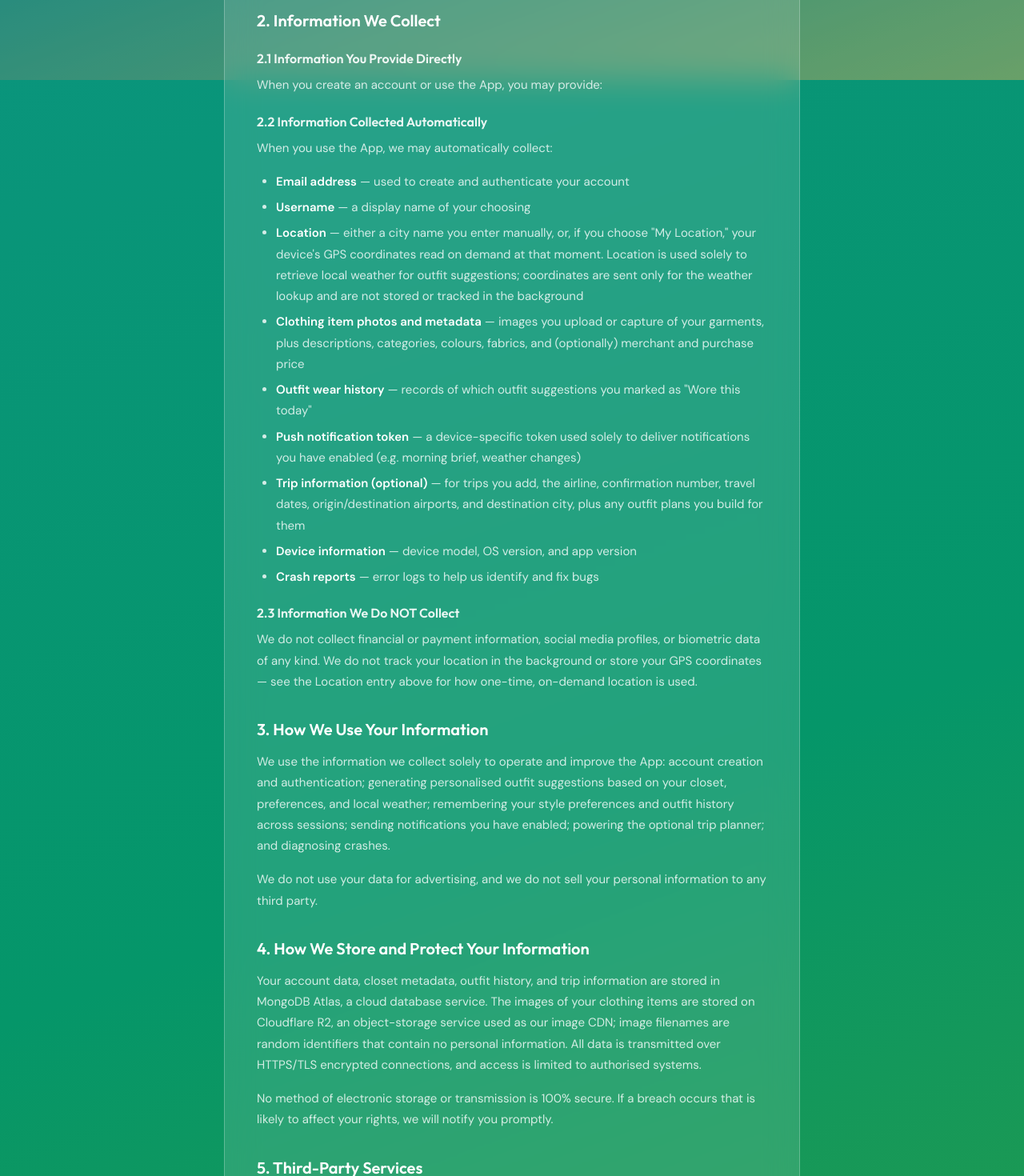
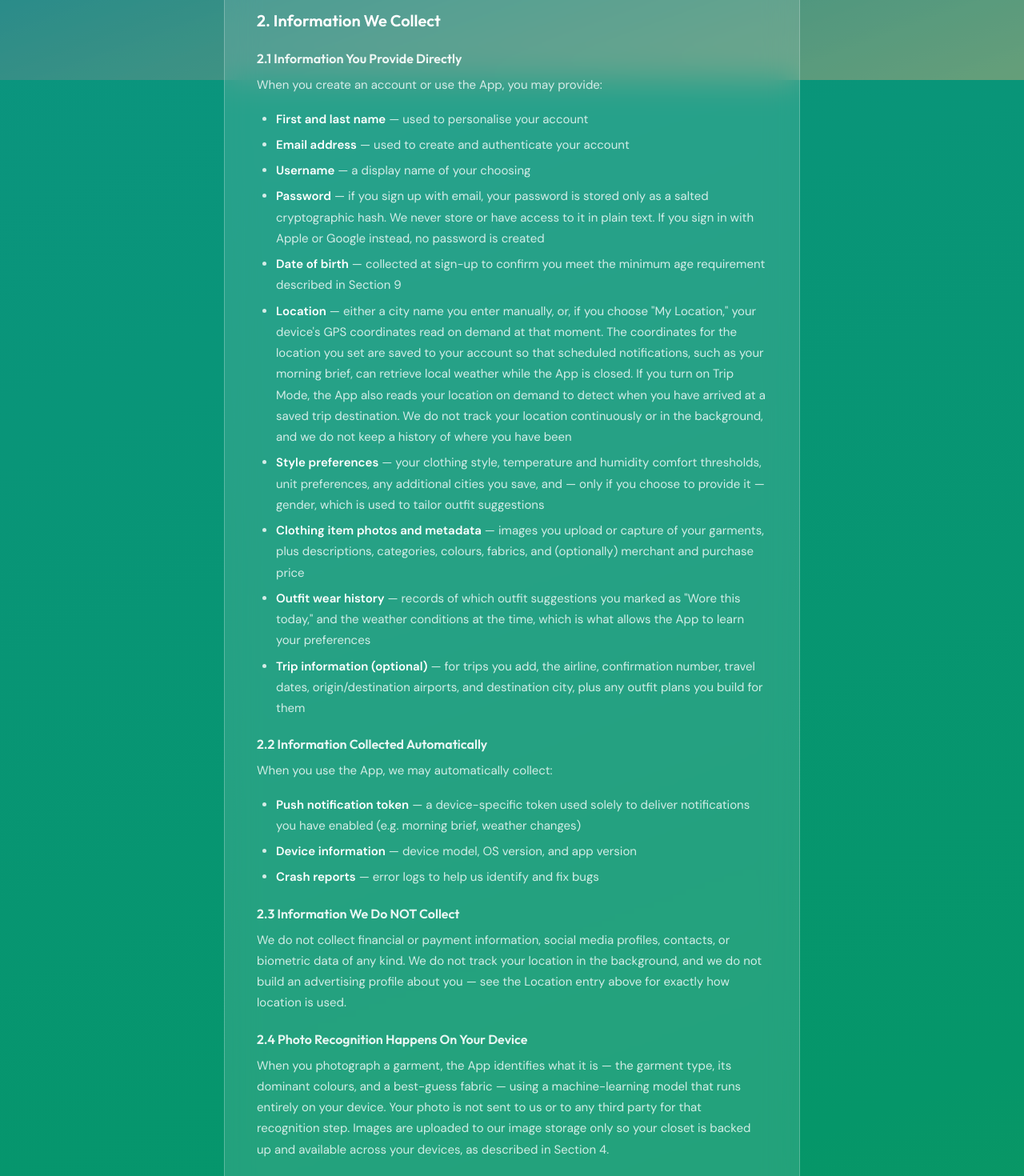
Before and after one commit to mikedeleamon/OjoLandingSite, a Next.js app: page /privacy in a window 1280 px wide. Shown: the part 700-2170 px from the top of the page at 80% size. Built offline with nearby package versions, Linux system fonts and the light colour scheme.

Commit message:
updated tos and privacy docs

```diff
--- a/app/page.tsx
+++ b/app/page.tsx
@@ -15,6 +15,9 @@ import {
     Fingerprint,
     BarChart3,
     Bell,
+    LayoutGrid,
+    CalendarCheck,
+    Search,
     ChevronRight,
     Mail,
     ShieldCheck,
@@ -89,7 +92,25 @@ const features = [
         icon: Bell,
         title: 'Daily brief & alerts',
         description:
-            'Wake up to a morning outfit brief, and get a heads-up when the forecast shifts — so you’re never caught underdressed.',
+            'Wake up to a morning outfit brief, and get a heads-up when the forecast shifts, when the day holds a big temperature swing, or when your closet is missing a staple — every alert is yours to switch on or off.',
+    },
+    {
+        icon: LayoutGrid,
+        title: 'Home & lock screen widgets',
+        description:
+            "Today's Outfit, Tomorrow Prep, Layer Timeline, Trip Countdown, and UV & Sunset — five widgets that put the day's call on your home screen. Tap to change your fit without opening the app.",
+    },
+    {
+        icon: CalendarCheck,
+        title: 'Weekly wardrobe recap',
+        description:
+            'Every week OJO hands you a short read on how you actually dressed — your standout colors, the comebacks, and the pieces still sleeping in the back of the closet.',
+    },
+    {
+        icon: Search,
+        title: 'Wardrobe gap detection',
+        description:
+            "OJO notices what your closet is missing for the weather you actually live in — no rain layer, nothing warm enough for next week — and tells you before you're caught out.",
     },
 ];
 
--- a/app/privacy/page.tsx
+++ b/app/privacy/page.tsx
@@ -69,11 +69,13 @@ export default function PrivacyPolicyPage() {
                         When you create an account or use the App, you may
                         provide:
                     </p>
-
-                    <h3>2.2 Information Collected Automatically</h3>
-                    <p>When you use the App, we may automatically collect:</p>
-
                     <ul>
+                        <li>
+                            <strong style={{ color: 'white' }}>
+                                First and last name
+                            </strong>{' '}
+                            — used to personalise your account
+                        </li>
                         <li>
                             <strong style={{ color: 'white' }}>
                                 Email address
@@ -85,16 +87,44 @@ export default function PrivacyPolicyPage() {
                             — a display name of your choosing
                         </li>
                         <li>
+                            <strong style={{ color: 'white' }}>Password</strong>{' '}
+                            — if you sign up with email, your password is stored
+                            only as a salted cryptographic hash. We never store
+                            or have access to it in plain text. If you sign in
+                            with Apple or Google instead, no password is created
+                        </li>
+                        <li>
+                            <strong style={{ color: 'white' }}>
+                                Date of birth
+                            </strong>{' '}
+                            — collected at sign-up to confirm you meet the
+                            minimum age requirement described in Section 9
+                        </li>
+                        <li>
                             <strong style={{ color: 'white' }}>
                                 Location
                             </strong>{' '}
                             — either a city name you enter manually, or, if you
                             choose "My Location," your device's GPS coordinates
-                            read on demand at that moment. Location is used
-                            solely to retrieve local weather for outfit
-                            suggestions; coordinates are sent only for the
-                            weather lookup and are not stored or tracked in the
-                            background
+                            read on demand at that moment. The coordinates for
+                            the location you set are saved to your account so
+                            that scheduled notifications, such as your morning
+                            brief, can retrieve local weather while the App is
+                            closed. If you turn on Trip Mode, the App also reads
+                            your location on demand to detect when you have
+                            arrived at a saved trip destination. We do not track
+                            your location continuously or in the background, and
+                            we do not keep a history of where you have been
+                        </li>
+                        <li>
+                            <strong style={{ color: 'white' }}>
+                                Style preferences
+                            </strong>{' '}
+                            — your clothing style, temperature and humidity
+                            comfort thresholds, unit preferences, any additional
+                            cities you save, and — only if you choose to provide
+                            it — gender, which is used to tailor outfit
+                            suggestions
                         </li>
                         <li>
                             <strong style={{ color: 'white' }}>
@@ -109,15 +139,9 @@ export default function PrivacyPolicyPage() {
                                 Outfit wear history
                             </strong>{' '}
                             — records of which outfit suggestions you marked as
-                            "Wore this today"
-                        </li>
-                        <li>
-                            <strong style={{ color: 'white' }}>
-                                Push notification token
-                            </strong>{' '}
-                            — a device-specific token used solely to deliver
-                            notifications you have enabled (e.g. morning brief,
-                            weather changes)
+                            "Wore this today," and the weather conditions at the
+                            time, which is what allows the App to learn your
+                            preferences
                         </li>
                         <li>
                             <strong style={{ color: 'white' }}>
@@ -127,6 +151,19 @@ export default function PrivacyPolicyPage() {
                             number, travel dates, origin/destination airports,
                             and destination city, plus any outfit plans you
                             build for them
+                        </li>
+                    </ul>
+
+                    <h3>2.2 Information Collected Automatically</h3>
+                    <p>When you use the App, we may automatically collect:</p>
+                    <ul>
+                        <li>
+                            <strong style={{ color: 'white' }}>
+                                Push notification token
+                            </strong>{' '}
+                            — a device-specific token used solely to deliver
+                            notifications you have enabled (e.g. morning brief,
+                            weather changes)
                         </li>
                         <li>
                             <strong style={{ color: 'white' }}>
@@ -145,10 +182,23 @@ export default function PrivacyPolicyPage() {
                     <h3>2.3 Information We Do NOT Collect</h3>
                     <p>
                         We do not collect financial or payment information,
-                        social media profiles, or biometric data of any kind. We
-                        do not track your location in the background or store
-                        your GPS coordinates — see the Location entry above for
-                        how one-time, on-demand location is used.
+                        social media profiles, contacts, or biometric data of
+                        any kind. We do not track your location in the
+                        background, and we do not build an advertising profile
+                        about you — see the Location entry above for exactly how
+                        location is used.
+                    </p>
+
+                    <h3>2.4 Photo Recognition Happens On Your Device</h3>
+                    <p>
+                        When you photograph a garment, the App identifies what
+                        it is — the garment type, its dominant colours, and a
+                        best-guess fabric — using a machine-learning model that
+                        runs entirely on your device. Your photo is not sent to
+                        us or to any third party for that recognition step.
+                        Images are uploaded to our image storage only so your
+                        closet is backed up and available across your devices,
+                        as described in Section 4.
                     </p>
 
                     {/* ── 3. How We Use Your Information ── */}
@@ -158,9 +208,13 @@ export default function PrivacyPolicyPage() {
                         improve the App: account creation and authentication;
                         generating personalised outfit suggestions based on your
                         closet, preferences, and local weather; remembering your
-                        style preferences and outfit history across sessions;
-                        sending notifications you have enabled; powering the
-                        optional trip planner; and diagnosing crashes.
+                        style preferences and outfit history across sessions and
+                        devices; producing your wardrobe insights and weekly
+                        recap; identifying gaps in your closet relative to your
+                        local weather; populating the home-screen and lock-screen
+                        widgets; sending notifications you have enabled; powering
+                        the optional trip planner and Trip Mode; and diagnosing
+                        crashes.
                     </p>
                     <p>
                         We do not use your data for advertising, and we do not
@@ -178,6 +232,20 @@ export default function PrivacyPolicyPage() {
                         that contain no personal information. All data is
                         transmitted over HTTPS/TLS encrypted connections, and
                         access is limited to authorised systems.
+                    </p>
+                    <p>
+                        Passwords are never stored in readable form — only as a
+                        salted bcrypt hash. Authentication tokens are held in
+                        your device's secure storage (iOS Keychain / Android
+                        Keystore).
+                    </p>
+                    <p>
+                        If you add an OJO widget to your home or lock screen, the
+                        App writes a small snapshot — today's outfit, the
+                        forecast, and thumbnail images — into a shared container
+                        on your device so the widget can render without a network
+                        call. That snapshot stays on your device and is removed
+                        when you delete the App.
                     </p>
                     <p>
                         No method of electronic storage or transmission is 100%
@@ -235,6 +303,17 @@ export default function PrivacyPolicyPage() {
                         </li>
                         <li>
                             <strong style={{ color: 'white' }}>
+                                Sign in with Apple (optional)
+                            </strong>{' '}
+                            — if you choose to sign in with Apple, Apple returns
+                            a stable identifier for your account and, on your
+                            first sign-in only, your name and email address. If
+                            you use Apple's "Hide My Email," we receive a private
+                            relay address instead of your real one, and that is
+                            all we ever see.
+                        </li>
+                        <li>
+                            <strong style={{ color: 'white' }}>
                                 Google Sign-In (optional)
                             </strong>{' '}
                             — if you choose to sign in with Google, Google
@@ -243,7 +322,23 @@ export default function PrivacyPolicyPage() {
                             account. We do not request access to your Gmail,
                             contacts, or any other Google data.
                         </li>
+                        <li>
+                            <strong style={{ color: 'white' }}>Resend</strong> —
+                            transactional email provider used to deliver
+                            account emails such as password resets. It receives
+                            your email address and the contents of that message.
+                            We do not send marketing email.
+                        </li>
                     </ul>
+                    <p>
+                        Where the App detects a gap in your wardrobe, it may
+                        offer a "Shop" link. Tapping it opens a Google Shopping
+                        search in your browser for a generic garment description
+                        such as "lightweight rain jacket." No account
+                        information, closet data, or identifier is included in
+                        that search, we receive nothing back from it, and we have
+                        no affiliate relationship with any merchant shown.
+                    </p>
 
                     {/* ── 6. Data Sharing and Disclosure ── */}
                     <h2>6. Data Sharing and Disclosure</h2>
@@ -258,9 +353,10 @@ export default function PrivacyPolicyPage() {
                                 Service providers:
                             </strong>{' '}
                             Third-party vendors (MongoDB Atlas, Cloudflare R2,
-                            Apple WeatherKit, Expo Push, and — if you use
-                            Google Sign-In — Google) acting on our behalf under
-                            their published privacy and security terms.
+                            Apple WeatherKit, Expo Push, Resend, and — if you
+                            sign in with Apple or Google — Apple or Google)
+                            acting on our behalf under their published privacy
+                            and security terms.
                         </li>
                         <li>
                             <strong style={{ color: 'white' }}>
@@ -288,11 +384,20 @@ export default function PrivacyPolicyPage() {
                     <p>
                         We retain your personal information for as long as your
                         account is active. Account data and wardrobe data are
-                        kept until you delete your account. Outfit wear history
-                        is retained for up to{' '}
-                        <strong style={{ color: 'white' }}>12 months</strong>.
-                        When you delete your account, all personally
-                        identifiable data is permanently removed within{' '}
+                        kept until you delete your account. Individual outfit
+                        wear-history entries are automatically deleted{' '}
+                        <strong style={{ color: 'white' }}>
+                            three years
+                        </strong>{' '}
+                        after the date they were recorded — this history is what
+                        lets the App learn your preferences over multiple
+                        seasons. You can clear your wear history at any time
+                        from within the App without deleting your account.
+                    </p>
+                    <p>
+                        When you delete your account, your profile, closets,
+                        wear history, trips, and trip plans are erased
+                        immediately, and any remaining copies are removed within{' '}
                         <strong style={{ color: 'white' }}>30 days</strong>.
                     </p>
 
--- a/lib/constants.ts
+++ b/lib/constants.ts
@@ -4,7 +4,7 @@ export const APP_TAGLINE = "Dress for the weather.";
 export const APP_DESCRIPTION =
   "OJO is your weather-aware outfit companion. It reads the forecast, knows your wardrobe, and tells you exactly what to wear — every single day.";
 export const COMPANY_NAME = "Ojo Studio, LLC";
-export const EFFECTIVE_DATE = "July 3, 2026";
+export const EFFECTIVE_DATE = "August 15, 2026";
 export const TESTFLIGHT_URL = "https://testflight.apple.com/join/JeSe98NQ"; // iOS beta
 export const APP_STORE_URL = "#"; // Public App Store URL — set when out of beta
 export const WEBSITE_URL = "https://ojoapp.io";
```
Also changed, not shown: app/terms/page.tsx (+61 -25 lines), .claude/launch.json (added).
